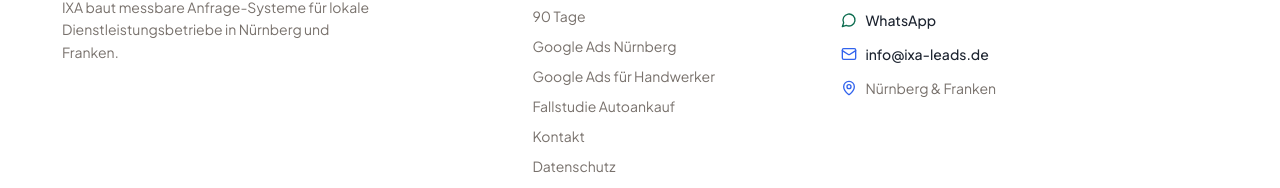
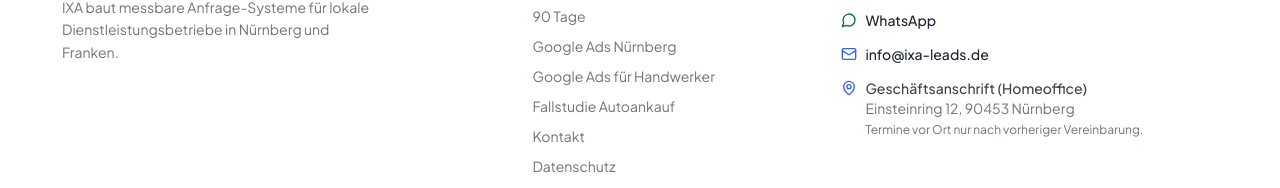
Before and after one commit to Exxd00/ixa-lead.de, a Next.js app: page /fallstudien/franken-autoankauf in a window 1280 px wide. Shown: the part 2064-2252 px from the top of the page. Built offline with nearby package versions, Linux system fonts and the light colour scheme; no server answers.

Commit message:
Add home office business address

```diff
--- a/src/app/page.tsx
+++ b/src/app/page.tsx
@@ -20,6 +20,13 @@ import { faqs, siteConfig } from "@/data/site";
 
 const organizationId = `${siteConfig.seo.url}/#organization`;
 const serviceId = `${siteConfig.seo.url}/#ixa-anfrage-system`;
+const businessAddress = {
+  "@type": "PostalAddress",
+  streetAddress: siteConfig.contact.address.street,
+  postalCode: siteConfig.contact.address.postalCode,
+  addressLocality: siteConfig.contact.address.city,
+  addressCountry: siteConfig.contact.address.countryCode,
+};
 
 const homepageSchema = {
   "@context": "https://schema.org",
@@ -37,6 +44,7 @@ const homepageSchema = {
       },
       email: siteConfig.contact.emailDisplay,
       telephone: siteConfig.contact.phoneHref.replace("tel:", ""),
+      address: businessAddress,
       founder: {
         "@type": "Person",
         name: siteConfig.owner,
@@ -59,6 +67,7 @@ const homepageSchema = {
       logo: `${siteConfig.seo.url}/brand/ixa-logo.png`,
       email: siteConfig.contact.emailDisplay,
       telephone: siteConfig.contact.phoneHref.replace("tel:", ""),
+      address: businessAddress,
       areaServed: [
         { "@type": "City", name: "Nürnberg" },
         { "@type": "AdministrativeArea", name: "Franken" },
--- a/src/components/ImpressumDialog.tsx
+++ b/src/components/ImpressumDialog.tsx
@@ -11,12 +11,8 @@ import {
 import { cn } from "@/lib/utils";
 import { siteConfig } from "@/data/site";
 
-/* =====================================================================
-   ⚠️ Impressum unvollständig — USt-IdNr fehlt, ebenso die ladungsfähige
-   Anschrift. Vor Live-Schaltung mit Steuerberater/Anwalt klären und die
-   Platzhalter ("wird nachgereicht") durch rechtsgültige Angaben ersetzen.
-   Ein vollständiges Impressum ist nach § 5 DDG (ehem. TMG) Pflicht.
-   ===================================================================== */
+/* Falls eine USt-IdNr oder Wirtschafts-Identifikationsnummer vorliegt,
+   muss sie gemäß § 5 DDG zusätzlich ergänzt werden. */
 
 export function ImpressumDialog({
   className,
@@ -57,9 +53,18 @@ export function ImpressumDialog({
           </div>
 
           <div>
-            <h3 className="mb-1 font-bold text-navy">Anschrift</h3>
-            <p className="italic text-stone-500">
-              Ladungsfähige Anschrift wird nachgereicht.
+            <h3 className="mb-1 font-bold text-navy">
+              Geschäftsanschrift
+            </h3>
+            <p>
+              {siteConfig.contact.address.street}
+              <br />
+              {siteConfig.contact.address.postalCode}{" "}
+              {siteConfig.contact.address.city}
+            </p>
+            <p className="mt-1 text-xs text-stone-500">
+              {siteConfig.contact.address.type} ·{" "}
+              {siteConfig.contact.address.appointmentNote}
             </p>
           </div>
 
@@ -73,10 +78,10 @@ export function ImpressumDialog({
           </div>
 
           <div>
-            <h3 className="mb-1 font-bold text-navy">Umsatzsteuer-ID</h3>
-            <p className="italic text-stone-500">
-              Umsatzsteuer-Identifikationsnummer gemäß § 27 a UStG: wird
-              nachgereicht.
+            <h3 className="mb-1 font-bold text-navy">Umsatzsteuer</h3>
+            <p>
+              Die Umsätze sind gemäß § 19 Abs. 1 UStG umsatzsteuerfrei
+              (Kleinunternehmerregelung).
             </p>
           </div>
 
@@ -86,12 +91,6 @@ export function ImpressumDialog({
             </h3>
             <p>{siteConfig.owner}</p>
           </div>
-
-          <p className="rounded-lg border border-dashed border-amber-300 bg-amber-50 p-3 text-xs text-amber-800">
-            Hinweis: Dieses Impressum ist noch unvollständig (Anschrift und
-            USt-IdNr fehlen). Vor der Live-Schaltung bitte mit Steuerberater
-            bzw. Anwalt vervollständigen.
-          </p>
         </div>
       </DialogContent>
     </Dialog>
--- a/src/components/PrivacyDialog.tsx
+++ b/src/components/PrivacyDialog.tsx
@@ -132,8 +132,10 @@ export function PrivacyDialog({
           </div>
 
           <p className="rounded-lg border border-stone-200 bg-stone-50 p-3 text-xs text-stone-500">
-            Verantwortlich: {siteConfig.owner}, {siteConfig.name}. Weitere
-            Anbieterangaben finden Sie im Impressum.
+            Verantwortlich: {siteConfig.owner}, {siteConfig.name},{" "}
+            {siteConfig.contact.address.display} ({
+              siteConfig.contact.address.type
+            }). Weitere Anbieterangaben finden Sie im Impressum.
           </p>
         </div>
       </DialogContent>
--- a/src/components/sections/AboutSection.tsx
+++ b/src/components/sections/AboutSection.tsx
@@ -70,7 +70,11 @@ export function AboutSection() {
                   <MapPin className="size-5 text-success-300" />
                   <p className="mt-3 text-sm font-bold">Vor Ort verwurzelt</p>
                   <p className="mt-1 text-xs leading-relaxed text-white/50">
-                    Nürnberg & Franken
+                    {siteConfig.contact.address.street}
+                    <br />
+                    {siteConfig.contact.address.postalCode}{" "}
+                    {siteConfig.contact.address.city} ·{" "}
+                    {siteConfig.contact.address.type}
                   </p>
                 </div>
                 <div className="rounded-2xl border border-white/10 bg-white/[0.06] p-4">
--- a/src/components/sections/Footer.tsx
+++ b/src/components/sections/Footer.tsx
@@ -59,9 +59,19 @@ export function Footer() {
               <li>
                 <EmailLink location="footer" />
               </li>
-              <li className="flex items-center gap-2 text-stone-500">
-                <MapPin className="size-4 text-primary" />
-                {siteConfig.contact.location}
+              <li className="flex items-start gap-2 text-stone-500">
+                <MapPin className="mt-0.5 size-4 shrink-0 text-primary" />
+                <span>
+                  <span className="font-medium text-stone-700">
+                    Geschäftsanschrift ({siteConfig.contact.address.type})
+                  </span>
+                  <br />
+                  {siteConfig.contact.address.display}
+                  <br />
+                  <span className="text-xs">
+                    {siteConfig.contact.address.appointmentNote}
+                  </span>
+                </span>
               </li>
             </ul>
           </div>
--- a/src/components/seo/SeoLandingPage.tsx
+++ b/src/components/seo/SeoLandingPage.tsx
@@ -67,6 +67,15 @@ export function SeoLandingPage({
           "@id": `${siteConfig.seo.url}/#organization`,
           name: siteConfig.name,
           url: siteConfig.seo.url,
+          email: siteConfig.contact.emailDisplay,
+          telephone: siteConfig.contact.phoneHref.replace("tel:", ""),
+          address: {
+            "@type": "PostalAddress",
+            streetAddress: siteConfig.contact.address.street,
+            postalCode: siteConfig.contact.address.postalCode,
+            addressLocality: siteConfig.contact.address.city,
+            addressCountry: siteConfig.contact.address.countryCode,
+          },
         },
         areaServed: { "@type": "City", name: "Nürnberg" },
       },
--- a/src/data/site.ts
+++ b/src/data/site.ts
@@ -11,6 +11,15 @@ export const siteConfig = {
     emailDisplay: "info@ixa-leads.de",
     emailHref: "mailto:info@ixa-leads.de",
     location: "Nürnberg & Franken",
+    address: {
+      street: "Einsteinring 12",
+      postalCode: "90453",
+      city: "Nürnberg",
+      countryCode: "DE",
+      display: "Einsteinring 12, 90453 Nürnberg",
+      type: "Homeoffice",
+      appointmentNote: "Termine vor Ort nur nach vorheriger Vereinbarung.",
+    },
   },
   tracking: {
     enabled: Boolean(process.env.NEXT_PUBLIC_GA4_ID),
```
Also changed, not shown: 1 other file (tests, documents, lock files or other folders).
